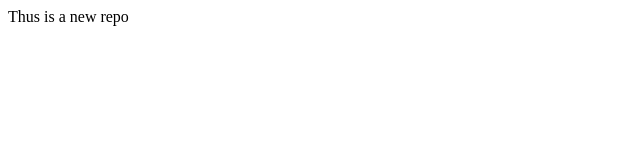
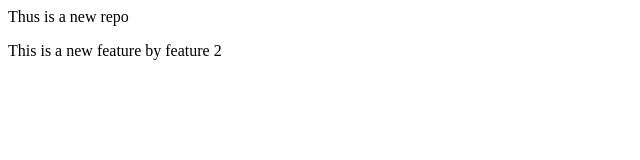
Before and after one commit to Git-Hub-Lord/Local-Repo, a plain HTML site: page index.html in a window 1280 px wide. Shown: the whole page, without its empty margins (0-640 px from the left). Drawn offline with Linux system fonts and the light colour scheme.

Commit message:
Added a new feature ny feature 2

```diff
--- a/index.html
+++ b/index.html
@@ -1 +1,2 @@
 <p>Thus is a new repo</p>
+<p>This is a new feature by feature 2</p>
```
